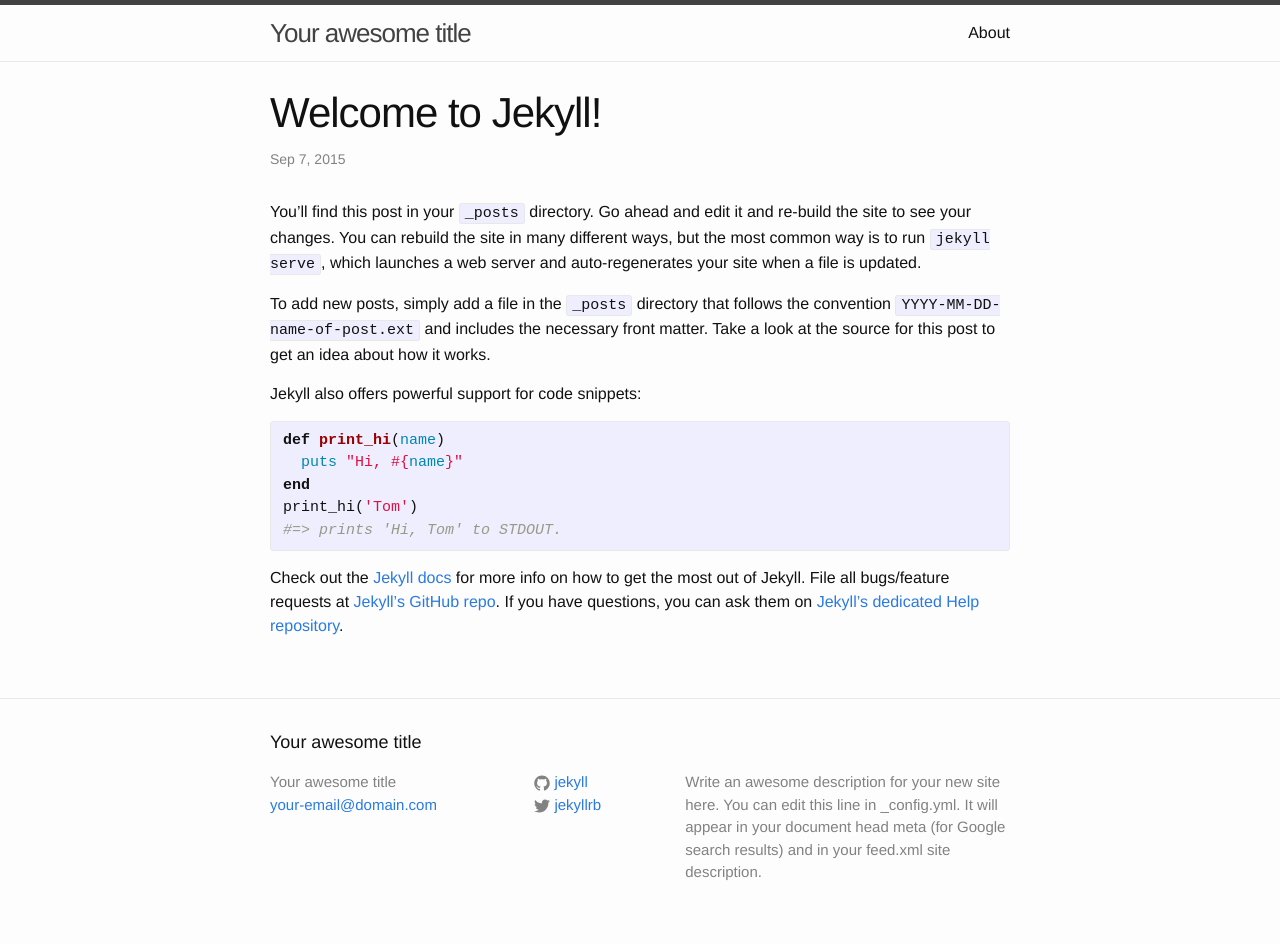
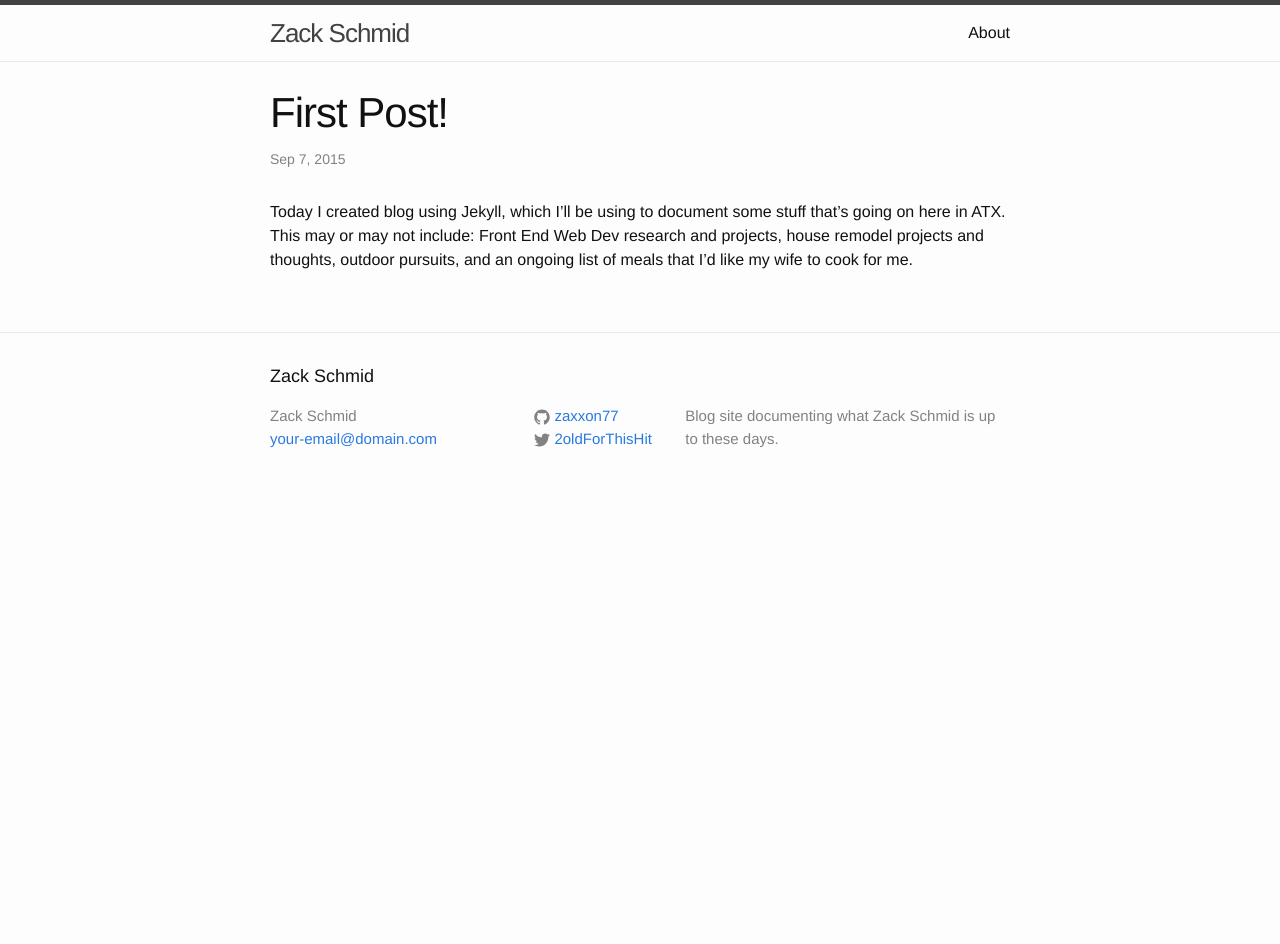
Before and after one commit to zaxxon77/ZacksBlog, a Jekyll site: the page built from _posts/2015-09-07-welcome-to-jekyll.markdown, in a window 1280 px wide. Built offline with Jekyll 4.4.1, drawn with Linux system fonts in a browser that asks for light colours; after the commit the page ends 900 px from its top, so only the background shows below that.

Commit message:
test commit of _site

```diff
--- a/_config.yml
+++ b/_config.yml
@@ -1,14 +1,12 @@
 # Site settings
-title: Your awesome title
+title: Zack Schmid
 email: your-email@domain.com
 description: > # this means to ignore newlines until "baseurl:"
-  Write an awesome description for your new site here. You can edit this
-  line in _config.yml. It will appear in your document head meta (for
-  Google search results) and in your feed.xml site description.
+  Blog site documenting what Zack Schmid is up to these days.
 baseurl: "" # the subpath of your site, e.g. /blog/
 url: "http://yourdomain.com" # the base hostname & protocol for your site
-twitter_username: jekyllrb
-github_username:  jekyll
+twitter_username: 2oldForThisHit
+github_username:  zaxxon77
 
 # Build settings
 markdown: kramdown
--- a/_posts/2015-09-07-welcome-to-jekyll.markdown
+++ b/_posts/2015-09-07-welcome-to-jekyll.markdown
@@ -1,25 +1,8 @@
 ---
 layout: post
-title:  "Welcome to Jekyll!"
+title:  "First Post!"
 date:   2015-09-07 16:48:31
 categories: jekyll update
 ---
-You’ll find this post in your `_posts` directory. Go ahead and edit it and re-build the site to see your changes. You can rebuild the site in many different ways, but the most common way is to run `jekyll serve`, which launches a web server and auto-regenerates your site when a file is updated.
 
-To add new posts, simply add a file in the `_posts` directory that follows the convention `YYYY-MM-DD-name-of-post.ext` and includes the necessary front matter. Take a look at the source for this post to get an idea about how it works.
-
-Jekyll also offers powerful support for code snippets:
-
-{% highlight ruby %}
-def print_hi(name)
-  puts "Hi, #{name}"
-end
-print_hi('Tom')
-#=> prints 'Hi, Tom' to STDOUT.
-{% endhighlight %}
-
-Check out the [Jekyll docs][jekyll] for more info on how to get the most out of Jekyll. File all bugs/feature requests at [Jekyll’s GitHub repo][jekyll-gh]. If you have questions, you can ask them on [Jekyll’s dedicated Help repository][jekyll-help].
-
-[jekyll]:      http://jekyllrb.com
-[jekyll-gh]:   https://github.com/jekyll/jekyll
-[jekyll-help]: https://github.com/jekyll/jekyll-help
+Today I created blog using Jekyll, which I'll be using to document some stuff that's going on here in ATX.  This may or may not include: Front End Web Dev research and projects, house remodel projects and thoughts, outdoor pursuits, and an ongoing list of meals that I'd like my wife to cook for me.
```
Also changed, not shown: 4 other files.
